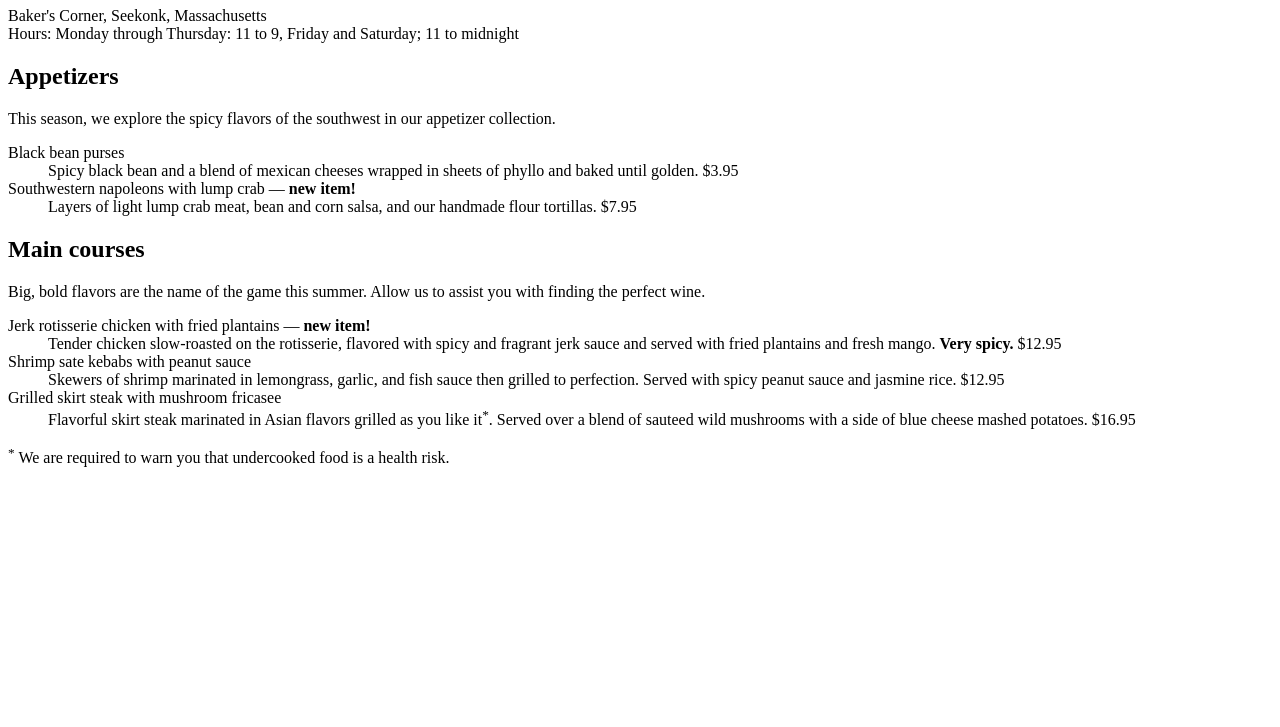
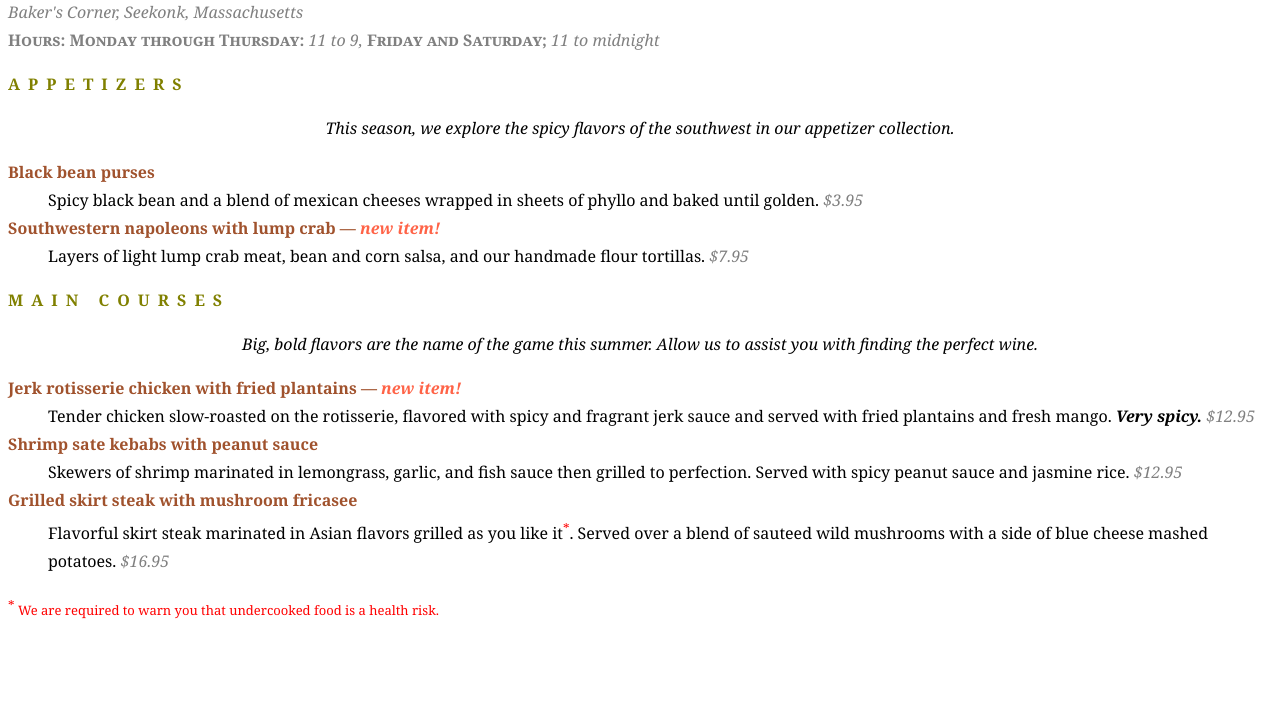
Before and after one commit to CatYuan/intro-to-web, a plain HTML site: page LWD5e_materials/ch12/menu.html in a window 1280 px wide. Shown: the part 73-800 px from the top of the page. Drawn offline with Linux system fonts and the light colour scheme; a web font is replaced by a local one.

Commit message:
notes on text in CSS

```diff
--- a/LWD5e_materials/ch12/menu.html
+++ b/LWD5e_materials/ch12/menu.html
@@ -1,10 +1,59 @@
-<!DOCTYPE html >
+<!DOCTYPE html>
 <html>
 
 <head>
     <meta charset="utf-8">
     <title>Black Goose Bistro Summer Menu</title>
 
+    <!--FONTS-->
+    <link href="http://fonts.googleapis.com/css?family=Marko+One" rel="stylesheet" />
+
+    <style>
+        body {
+            font-family: Georgia, serif;
+            line-height: 1.75em;
+            font-size: 100%;
+        }
+        h1 {
+            font: bold 1.5em, "Marko One", Geogia, serif;
+            color: olive green;
+            text-shadow: .05em .05em .1em lightslategray;
+        }
+        h2 {
+            font-size: 1em;
+            text-transform: uppercase;
+            letter-spacing: .5em;
+            color: olive;
+        }
+        h2 + p {
+            text-align: center;
+            font-style: italic;
+        }
+        dt {
+            font-weight: bold;
+            color: sienna;
+        }
+        strong { font-style: italic; }
+        dt strong { color: tomato; }
+        #info p {
+            font-style: italic;
+            color: gray;
+        }
+        .price {
+            font-family: Georgia, serif;
+            font-style: italic;
+            color: gray;
+        }
+        .label {
+            font-weight: bold;
+            font-variant: small-caps;
+            font-style: normal;
+        }
+        p.warning, sup {
+            font-size: small;
+            color: red;
+        }
+    </style>
 </head>
 
 <body>
@@ -13,7 +62,8 @@
         <h1>Black Goose Bistro &bull; Summer Menu</h1>
 
         <p>Baker's Corner, Seekonk, Massachusetts<br>
-<span class="label">Hours: Monday through Thursday:</span> 11 to 9, <span class="label">Friday and Saturday;</span> 11 to midnight</p>
+            <span class="label">Hours: Monday through Thursday:</span> 11 to 9, <span class="label">Friday and
+                Saturday;</span> 11 to midnight</p>
     </div>
 
     <div id="appetizers">
@@ -22,29 +72,37 @@
 
         <dl>
             <dt>Black bean purses</dt>
-<dd>Spicy black bean and a blend of mexican cheeses wrapped in sheets of phyllo and baked until golden. <span class="price">$3.95</span></dd>
+            <dd>Spicy black bean and a blend of mexican cheeses wrapped in sheets of phyllo and baked until golden.
+                <span class="price">$3.95</span></dd>
 
             <dt class="newitem">Southwestern napoleons with lump crab &mdash; <strong>new item!</strong></dt>
-<dd>Layers of light lump crab meat, bean and corn salsa, and our handmade flour tortillas. <span class="price">$7.95</span></dd>
+            <dd>Layers of light lump crab meat, bean and corn salsa, and our handmade flour tortillas. <span
+                    class="price">$7.95</span></dd>
         </dl>
     </div>
 
     <div id="entrees">
 
         <h2>Main courses</h2>
-<p>Big, bold flavors are the name of the game this summer. Allow us to assist you with finding the perfect wine.</p>
+        <p>Big, bold flavors are the name of the game this summer. Allow us to assist you with finding the perfect wine.
+        </p>
 
 
         <dl>
 
             <dt class="newitem">Jerk rotisserie chicken with fried plantains &mdash; <strong>new item!</strong></dt>
-<dd>Tender chicken slow-roasted on the rotisserie, flavored with spicy and fragrant jerk sauce and served with fried plantains and fresh mango. <strong>Very spicy.</strong> <span class="price">$12.95</span></dd>
+            <dd>Tender chicken slow-roasted on the rotisserie, flavored with spicy and fragrant jerk sauce and served
+                with fried plantains and fresh mango. <strong>Very spicy.</strong> <span class="price">$12.95</span>
+            </dd>
 
             <dt>Shrimp sate kebabs with peanut sauce</dt>
-<dd>Skewers of shrimp marinated in lemongrass, garlic, and fish sauce then grilled to perfection. Served with spicy peanut sauce and jasmine rice. <span class="price">$12.95</span></dd>
+            <dd>Skewers of shrimp marinated in lemongrass, garlic, and fish sauce then grilled to perfection. Served
+                with spicy peanut sauce and jasmine rice. <span class="price">$12.95</span></dd>
 
             <dt>Grilled skirt steak with mushroom fricasee</dt>
-<dd>Flavorful skirt steak marinated in Asian flavors grilled as you like it<sup>*</sup>. Served over a blend of sauteed wild mushrooms with a side of blue cheese mashed potatoes. <span class="price">$16.95</span></dd>
+            <dd>Flavorful skirt steak marinated in Asian flavors grilled as you like it<sup>*</sup>. Served over a blend
+                of sauteed wild mushrooms with a side of blue cheese mashed potatoes. <span class="price">$16.95</span>
+            </dd>
         </dl>
 
     </div>
@@ -52,4 +110,5 @@
     <p class="warning"><sup>*</sup> We are required to warn you that undercooked food is a health risk.</p>
 
 </body>
+
 </html>
```
Also changed, not shown: LWD5e_materials/ch11/cooking.html (+38 -6 lines), 1 other file. Lines whose indentation alone changed are shown as unchanged.
